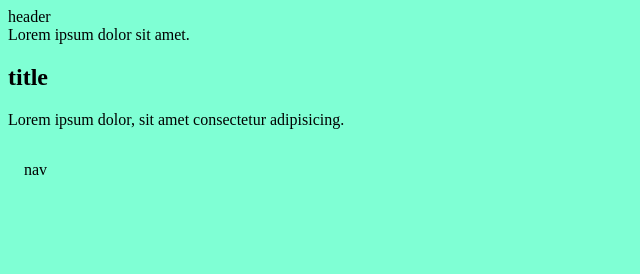
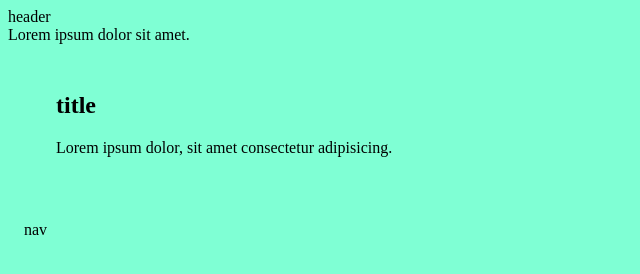
Before and after one commit to zakeripour/Tamrin-git, a plain HTML site: page project/index.html in a window 1280 px wide. Shown: the whole page, without its empty margins (0-640 px from the left). Drawn offline with Linux system fonts and the light colour scheme.

Commit message:
some change for aside

```diff
--- a/project/style.css
+++ b/project/style.css
@@ -14,3 +14,7 @@ body {
 nav {
     padding: 1em;
 }
+
+aside {
+    margin: 3em;
+}
```
